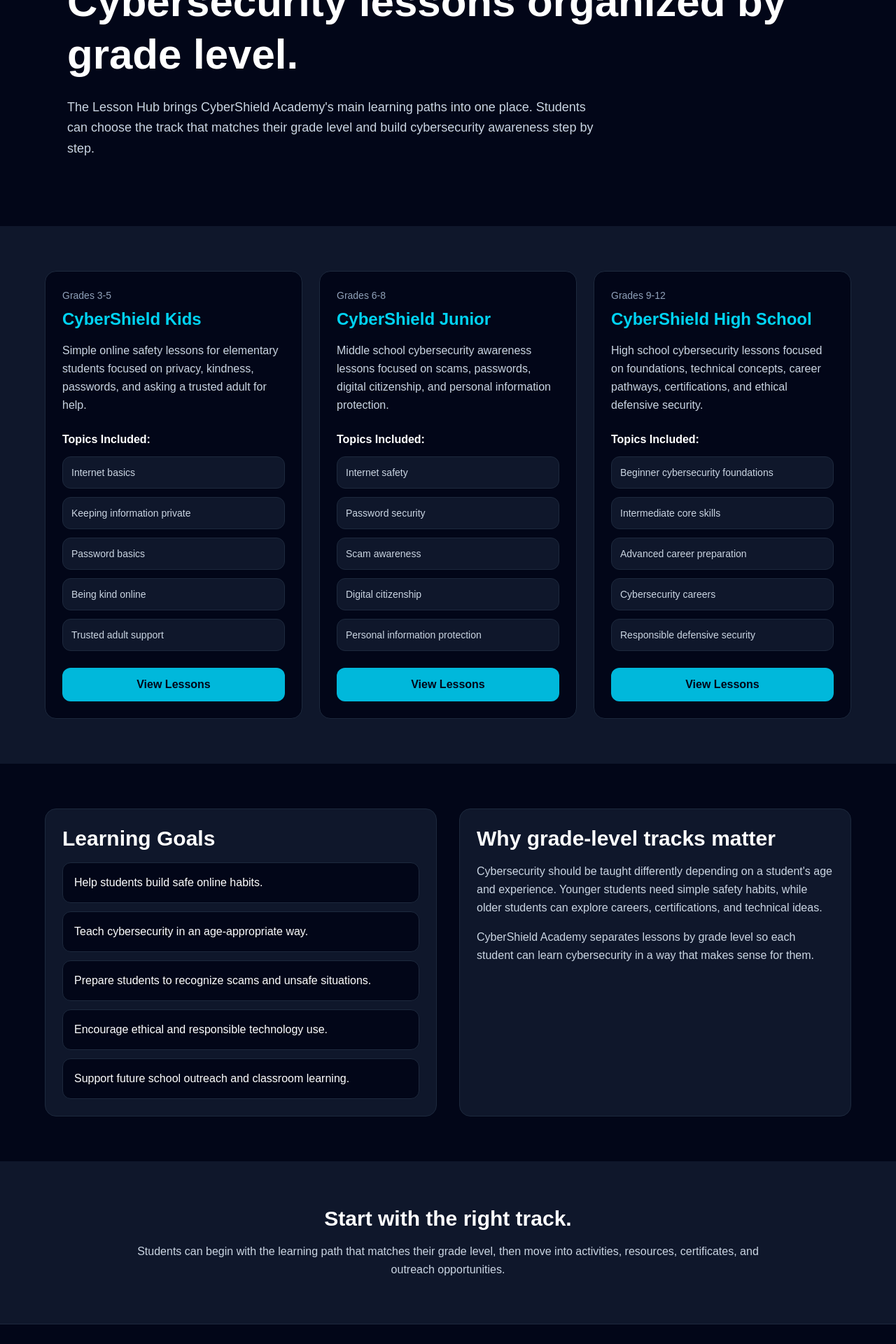
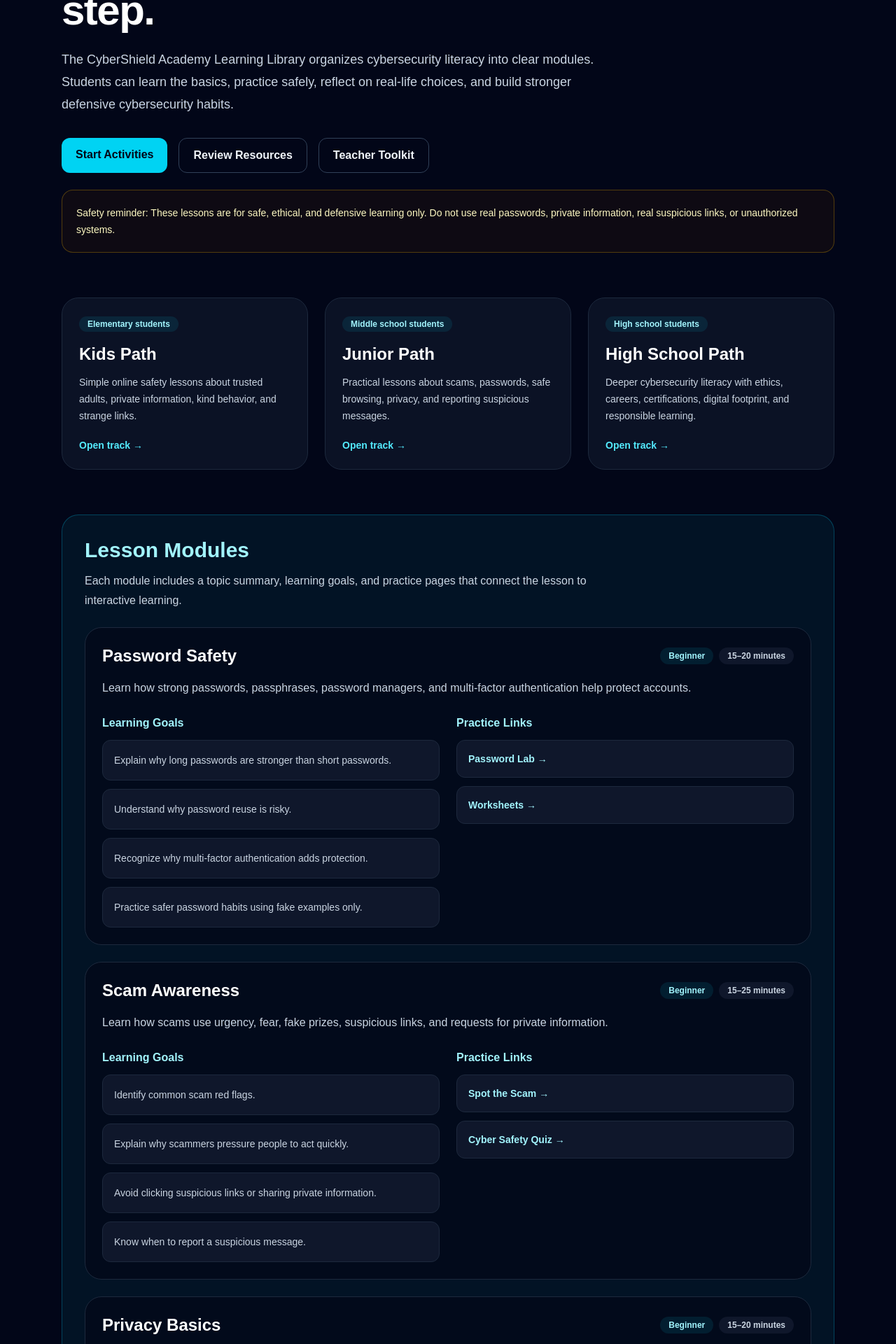
Before and after one commit to sanjith-cpu/cybershield-academy, a Next.js app: page /lessons in a window 1280 px wide. Shown: the part 240-2160 px from the top of the page at 70% size. Built offline with nearby package versions, Linux system fonts and the light colour scheme.

Commit message:
Upgrade lessons learning library

```diff
--- a/app/lessons/page.tsx
+++ b/app/lessons/page.tsx
@@ -1,134 +1,345 @@
 import Link from "next/link";
+import Navbar from "@/components/Navbar";
 import Footer from "@/components/Footer";
-import Navbar from "@/components/Navbar";
 
-const lessonTracks = [
+const lessonModules = [
   {
-    title: "CyberShield Kids",
-    audience: "Grades 3-5",
-    href: "/kids",
+    title: "Password Safety",
+    level: "Beginner",
+    time: "15–20 minutes",
     description:
-      "Simple online safety lessons for elementary students focused on privacy, kindness, passwords, and asking a trusted adult for help.",
-    topics: [
-      "Internet basics",
-      "Keeping information private",
-      "Password basics",
-      "Being kind online",
-      "Trusted adult support",
+      "Learn how strong passwords, passphrases, password managers, and multi-factor authentication help protect accounts.",
+    learningGoals: [
+      "Explain why long passwords are stronger than short passwords.",
+      "Understand why password reuse is risky.",
+      "Recognize why multi-factor authentication adds protection.",
+      "Practice safer password habits using fake examples only.",
+    ],
+    practiceLinks: [
+      {
+        label: "Password Lab",
+        href: "/password-lab",
+      },
+      {
+        label: "Worksheets",
+        href: "/worksheets",
+      },
     ],
   },
   {
-    title: "CyberShield Junior",
-    audience: "Grades 6-8",
-    href: "/junior",
+    title: "Scam Awareness",
+    level: "Beginner",
+    time: "15–25 minutes",
     description:
-      "Middle school cybersecurity awareness lessons focused on scams, passwords, digital citizenship, and personal information protection.",
-    topics: [
-      "Internet safety",
-      "Password security",
-      "Scam awareness",
-      "Digital citizenship",
-      "Personal information protection",
+      "Learn how scams use urgency, fear, fake prizes, suspicious links, and requests for private information.",
+    learningGoals: [
+      "Identify common scam red flags.",
+      "Explain why scammers pressure people to act quickly.",
+      "Avoid clicking suspicious links or sharing private information.",
+      "Know when to report a suspicious message.",
+    ],
+    practiceLinks: [
+      {
+        label: "Spot the Scam",
+        href: "/spot-the-scam",
+      },
+      {
+        label: "Cyber Safety Quiz",
+        href: "/quiz",
+      },
     ],
   },
   {
-    title: "CyberShield High School",
-    audience: "Grades 9-12",
+    title: "Privacy Basics",
+    level: "Beginner",
+    time: "15–20 minutes",
+    description:
+      "Learn what personal information is, why privacy settings matter, and how to avoid oversharing online.",
+    learningGoals: [
+      "Recognize examples of private information.",
+      "Understand why privacy settings should be reviewed.",
+      "Avoid sharing personal details with strangers online.",
+      "Ask a trusted adult before sharing sensitive information.",
+    ],
+    practiceLinks: [
+      {
+        label: "Resources",
+        href: "/resources",
+      },
+      {
+        label: "Safety & Privacy",
+        href: "/safety",
+      },
+    ],
+  },
+  {
+    title: "Safe Browsing",
+    level: "Beginner to Intermediate",
+    time: "15–25 minutes",
+    description:
+      "Learn how to check links, avoid fake download buttons, recognize pop-ups, and pause before clicking.",
+    learningGoals: [
+      "Check website addresses carefully.",
+      "Avoid suspicious pop-ups and fake download buttons.",
+      "Understand why HTTPS alone does not guarantee a website is safe.",
+      "Ask for help when a website feels suspicious.",
+    ],
+    practiceLinks: [
+      {
+        label: "Safe Browsing Challenge",
+        href: "/safe-browsing",
+      },
+      {
+        label: "Worksheets",
+        href: "/worksheets",
+      },
+    ],
+  },
+  {
+    title: "Digital Footprint",
+    level: "Intermediate",
+    time: "20–30 minutes",
+    description:
+      "Learn how posts, usernames, comments, photos, and privacy settings can shape your online reputation.",
+    learningGoals: [
+      "Explain what a digital footprint is.",
+      "Reflect on how online choices can affect future opportunities.",
+      "Review usernames, profiles, and privacy settings.",
+      "Make safer and more respectful online choices.",
+    ],
+    practiceLinks: [
+      {
+        label: "Digital Footprint Reflection",
+        href: "/digital-footprint",
+      },
+      {
+        label: "High School Track",
         href: "/high-school",
+      },
+    ],
+  },
+  {
+    title: "Cyber Ethics",
+    level: "Intermediate to Advanced",
+    time: "20–30 minutes",
     description:
-      "High school cybersecurity lessons focused on foundations, technical concepts, career pathways, certifications, and ethical defensive security.",
-    topics: [
-      "Beginner cybersecurity foundations",
-      "Intermediate core skills",
-      "Advanced career preparation",
-      "Cybersecurity careers",
-      "Responsible defensive security",
+      "Learn how permission, privacy, responsibility, reporting, and defensive thinking guide ethical cybersecurity learning.",
+    learningGoals: [
+      "Understand why permission matters in cybersecurity.",
+      "Respect accounts, devices, networks, and private information.",
+      "Report suspicious problems instead of investigating them alone.",
+      "Use cybersecurity knowledge to protect people.",
+    ],
+    practiceLinks: [
+      {
+        label: "Cyber Ethics Scenarios",
+        href: "/cyber-ethics",
+      },
+      {
+        label: "Careers",
+        href: "/careers",
+      },
     ],
   },
 ];
 
-const learningGoals = [
-  "Help students build safe online habits.",
-  "Teach cybersecurity in an age-appropriate way.",
-  "Prepare students to recognize scams and unsafe situations.",
-  "Encourage ethical and responsible technology use.",
-  "Support future school outreach and classroom learning.",
+const trackPaths = [
+  {
+    title: "Kids Path",
+    audience: "Elementary students",
+    description:
+      "Simple online safety lessons about trusted adults, private information, kind behavior, and strange links.",
+    href: "/kids",
+  },
+  {
+    title: "Junior Path",
+    audience: "Middle school students",
+    description:
+      "Practical lessons about scams, passwords, safe browsing, privacy, and reporting suspicious messages.",
+    href: "/junior",
+  },
+  {
+    title: "High School Path",
+    audience: "High school students",
+    description:
+      "Deeper cybersecurity literacy with ethics, careers, certifications, digital footprint, and responsible learning.",
+    href: "/high-school",
+  },
+];
+
+const classroomFlow = [
+  {
+    step: "1",
+    title: "Introduce the topic",
+    detail:
+      "Start with a short explanation and a safe example students can understand.",
+  },
+  {
+    step: "2",
+    title: "Discuss the risk",
+    detail:
+      "Ask students what could go wrong and what safer choices would look like.",
+  },
+  {
+    step: "3",
+    title: "Practice with an activity",
+    detail:
+      "Use a CyberShield activity, worksheet, or reflection to reinforce the lesson.",
+  },
+  {
+    step: "4",
+    title: "Reflect and report",
+    detail:
+      "End with one takeaway and remind students how to report suspicious activity safely.",
+  },
+];
+
+const safetyRules = [
+  "Use fake examples only.",
+  "Do not enter real passwords.",
+  "Do not click real suspicious links to test them.",
+  "Do not share private personal information.",
+  "Do not access accounts, devices, networks, or files without permission.",
+  "Ask a trusted adult, teacher, or technology staff member when something feels suspicious.",
+];
+
+const nextLessonBuilds = [
+  "/lessons/password-safety",
+  "/lessons/scam-awareness",
+  "/lessons/privacy-basics",
+  "/lessons/safe-browsing",
+  "/lessons/digital-footprint",
+  "/lessons/cyber-ethics",
 ];
 
 export default function LessonsPage() {
   return (
-    <main className="min-h-screen bg-slate-950 text-white">
+    <>
       <Navbar />
 
-      <section className="px-8 py-24 max-w-6xl mx-auto">
-        <p className="mb-4 text-cyan-400 font-semibold">
-          Lesson Hub
+      <main className="min-h-screen bg-slate-950 text-white">
+        <section className="mx-auto max-w-6xl px-6 py-16">
+          <p className="mb-3 text-sm font-semibold uppercase tracking-[0.3em] text-cyan-300">
+            Learning Library
           </p>
 
-        <h1 className="text-4xl md:text-6xl font-extrabold leading-tight mb-6">
-          Cybersecurity lessons organized by grade level.
+          <h1 className="max-w-4xl text-4xl font-bold tracking-tight md:text-6xl">
+            Learn cybersecurity step by step.
           </h1>
 
-        <p className="text-lg text-slate-300 leading-relaxed max-w-3xl">
-          The Lesson Hub brings CyberShield Academy&apos;s main learning paths
-          into one place. Students can choose the track that matches their grade
-          level and build cybersecurity awareness step by step.
+          <p className="mt-6 max-w-3xl text-lg leading-8 text-slate-300">
+            The CyberShield Academy Learning Library organizes cybersecurity
+            literacy into clear modules. Students can learn the basics, practice
+            safely, reflect on real-life choices, and build stronger defensive
+            cybersecurity habits.
           </p>
+
+          <div className="mt-8 flex flex-wrap gap-4">
+            <Link
+              href="/activities"
+              className="rounded-xl bg-cyan-400 px-5 py-3 font-semibold text-slate-950 transition hover:bg-cyan-300"
+            >
+              Start Activities
+            </Link>
+
+            <Link
+              href="/resources"
+              className="rounded-xl border border-slate-700 px-5 py-3 font-semibold text-slate-100 transition hover:border-cyan-300 hover:text-cyan-200"
+            >
+              Review Resources
+            </Link>
+
+            <Link
+              href="/teacher-toolkit"
+              className="rounded-xl border border-slate-700 px-5 py-3 font-semibold text-slate-100 transition hover:border-cyan-300 hover:text-cyan-200"
+            >
+              Teacher Toolkit
+            </Link>
+          </div>
+
+          <div className="mt-6 rounded-2xl border border-yellow-500/30 bg-yellow-950/20 p-5 text-sm leading-6 text-yellow-100">
+            Safety reminder: These lessons are for safe, ethical, and defensive
+            learning only. Do not use real passwords, private information, real
+            suspicious links, or unauthorized systems.
+          </div>
         </section>
 
-      <section className="px-8 py-16 bg-slate-900">
-        <div className="max-w-6xl mx-auto grid md:grid-cols-3 gap-6">
-          {lessonTracks.map((track) => (
+        <section className="mx-auto max-w-6xl px-6 pb-16">
+          <div className="grid gap-6 md:grid-cols-3">
+            {trackPaths.map((track) => (
               <Link
-              key={track.title}
+                key={track.href}
                 href={track.href}
-              className="rounded-2xl bg-slate-950 border border-slate-800 p-6 hover:border-cyan-500 hover:-translate-y-1 transition"
+                className="rounded-3xl border border-slate-800 bg-slate-900/70 p-6 transition hover:border-cyan-300 hover:bg-slate-900"
               >
-              <p className="text-sm text-slate-400 mb-2">
+                <span className="rounded-full bg-cyan-400/10 px-3 py-1 text-xs font-semibold text-cyan-200">
                   {track.audience}
-              </p>
+                </span>
 
-              <h2 className="text-2xl font-bold text-cyan-400 mb-4">
+                <h2 className="mt-4 text-2xl font-bold text-white">
                   {track.title}
                 </h2>
 
-              <p className="text-slate-300 leading-relaxed mb-6">
+                <p className="mt-3 text-sm leading-6 text-slate-300">
                   {track.description}
                 </p>
 
-              <h3 className="font-bold mb-3">Topics Included:</h3>
-
-              <div className="space-y-3">
-                {track.topics.map((topic) => (
-                  <div
-                    key={topic}
-                    className="rounded-xl border border-slate-800 bg-slate-900 p-3 text-sm text-slate-300"
-                  >
-                    {topic}
-                  </div>
-                ))}
-              </div>
-
-              <div className="mt-6 rounded-xl bg-cyan-500 px-4 py-3 text-center font-semibold text-slate-950">
-                View Lessons
-              </div>
+                <p className="mt-5 text-sm font-semibold text-cyan-300">
+                  Open track →
+                </p>
               </Link>
             ))}
           </div>
         </section>
 
-      <section className="px-8 py-16">
-        <div className="max-w-6xl mx-auto grid md:grid-cols-2 gap-8">
-          <div className="rounded-2xl bg-slate-900 border border-slate-800 p-6">
-            <h2 className="text-3xl font-bold mb-4">
-              Learning Goals
+        <section className="mx-auto max-w-6xl px-6 pb-16">
+          <div className="rounded-3xl border border-cyan-500/30 bg-cyan-950/30 p-8">
+            <h2 className="text-3xl font-bold text-cyan-200">
+              Lesson Modules
             </h2>
 
-            <div className="space-y-3">
-              {learningGoals.map((goal) => (
+            <p className="mt-3 max-w-3xl leading-7 text-slate-300">
+              Each module includes a topic summary, learning goals, and practice
+              pages that connect the lesson to interactive learning.
+            </p>
+
+            <div className="mt-6 grid gap-6">
+              {lessonModules.map((module) => (
+                <div
+                  key={module.title}
+                  className="rounded-3xl border border-slate-800 bg-slate-950/70 p-6"
+                >
+                  <div className="flex flex-wrap items-center justify-between gap-3">
+                    <h3 className="text-2xl font-bold text-white">
+                      {module.title}
+                    </h3>
+
+                    <div className="flex flex-wrap gap-2">
+                      <span className="rounded-full bg-cyan-400/10 px-3 py-1 text-xs font-semibold text-cyan-200">
+                        {module.level}
+                      </span>
+
+                      <span className="rounded-full bg-slate-900 px-3 py-1 text-xs font-semibold text-slate-300">
+                        {module.time}
+                      </span>
+                    </div>
+                  </div>
+
+                  <p className="mt-4 max-w-4xl leading-7 text-slate-300">
+                    {module.description}
+                  </p>
+
+                  <div className="mt-6 grid gap-6 lg:grid-cols-2">
+                    <div>
+                      <h4 className="font-semibold text-cyan-200">
+                        Learning Goals
+                      </h4>
+
+                      <div className="mt-3 grid gap-3">
+                        {module.learningGoals.map((goal) => (
                           <div
                             key={goal}
-                  className="rounded-xl border border-slate-800 bg-slate-950 p-4"
+                            className="rounded-xl border border-slate-800 bg-slate-900 p-4 text-sm leading-6 text-slate-300"
                           >
                             {goal}
                           </div>
@@ -136,42 +347,116 @@ export default function LessonsPage() {
                       </div>
                     </div>
 
-          <div className="rounded-2xl bg-slate-900 border border-slate-800 p-6">
-            <h2 className="text-3xl font-bold mb-4">
-              Why grade-level tracks matter
-            </h2>
+                    <div>
+                      <h4 className="font-semibold text-cyan-200">
+                        Practice Links
+                      </h4>
 
-            <p className="text-slate-300 leading-relaxed mb-4">
-              Cybersecurity should be taught differently depending on a
-              student&apos;s age and experience. Younger students need simple
-              safety habits, while older students can explore careers,
-              certifications, and technical ideas.
-            </p>
-
-            <p className="text-slate-300 leading-relaxed">
-              CyberShield Academy separates lessons by grade level so each
-              student can learn cybersecurity in a way that makes sense for
-              them.
-            </p>
+                      <div className="mt-3 grid gap-3">
+                        {module.practiceLinks.map((link) => (
+                          <Link
+                            key={link.href}
+                            href={link.href}
+                            className="rounded-xl border border-slate-800 bg-slate-900 p-4 text-sm font-semibold text-cyan-200 transition hover:border-cyan-300 hover:bg-slate-800"
+                          >
+                            {link.label} →
+                          </Link>
+                        ))}
+                      </div>
+                    </div>
+                  </div>
+                </div>
+              ))}
             </div>
           </div>
         </section>
 
-      <section className="px-8 py-16 bg-slate-900">
-        <div className="max-w-4xl mx-auto text-center">
-          <h2 className="text-3xl font-bold mb-4">
-            Start with the right track.
+        <section className="mx-auto max-w-6xl px-6 pb-16">
+          <div className="grid gap-6 lg:grid-cols-2">
+            <div className="rounded-3xl border border-slate-800 bg-slate-900/70 p-8">
+              <h2 className="text-3xl font-bold text-white">
+                Classroom Lesson Flow
               </h2>
 
-          <p className="text-slate-300 leading-relaxed">
-            Students can begin with the learning path that matches their grade
-            level, then move into activities, resources, certificates, and
-            outreach opportunities.
+              <p className="mt-3 leading-7 text-slate-300">
+                Teachers, club leaders, and outreach volunteers can use this
+                simple structure for short cybersecurity lessons.
               </p>
+
+              <div className="mt-6 grid gap-4">
+                {classroomFlow.map((item) => (
+                  <div
+                    key={item.step}
+                    className="rounded-2xl border border-slate-800 bg-slate-950/70 p-5"
+                  >
+                    <div className="flex items-center gap-3">
+                      <div className="flex h-9 w-9 items-center justify-center rounded-full bg-cyan-400 text-sm font-bold text-slate-950">
+                        {item.step}
+                      </div>
+
+                      <h3 className="font-semibold text-cyan-200">
+                        {item.title}
+                      </h3>
+                    </div>
+
+                    <p className="mt-3 text-sm leading-6 text-slate-300">
+                      {item.detail}
+                    </p>
+                  </div>
+                ))}
+              </div>
+            </div>
+
+            <div className="rounded-3xl border border-yellow-500/30 bg-yellow-950/20 p-8">
+              <h2 className="text-3xl font-bold text-yellow-100">
+                Lesson Safety Rules
+              </h2>
+
+              <p className="mt-3 leading-7 text-yellow-50/90">
+                These rules keep every lesson safe, ethical, and appropriate for
+                students.
+              </p>
+
+              <div className="mt-6 grid gap-3">
+                {safetyRules.map((rule) => (
+                  <div
+                    key={rule}
+                    className="rounded-xl border border-yellow-500/20 bg-slate-950/60 p-4 text-sm leading-6 text-yellow-50/90"
+                  >
+                    {rule}
+                  </div>
+                ))}
+              </div>
+            </div>
           </div>
         </section>
 
+        <section className="mx-auto max-w-6xl px-6 pb-20">
+          <div className="rounded-3xl border border-slate-800 bg-slate-900/70 p-8">
+            <h2 className="text-3xl font-bold text-white">
+              Next Lesson Pages to Build
+            </h2>
+
+            <p className="mt-3 max-w-3xl leading-7 text-slate-300">
+              This upgraded library is the hub. Next, we will create full
+              individual lesson pages for each topic.
+            </p>
+
+            <div className="mt-6 grid gap-3 sm:grid-cols-2 lg:grid-cols-3">
+              {nextLessonBuilds.map((route) => (
+                <div
+                  key={route}
+                  className="rounded-xl border border-slate-800 bg-slate-950/70 p-4 text-sm font-semibold text-slate-300"
+                >
+                  {route}
+                </div>
+              ))}
+            </div>
+          </div>
+        </section>
+      </main>
+
       <Footer />
-    </main>
+    </>
   );
 }
```
Lines whose indentation alone changed are shown as unchanged.
